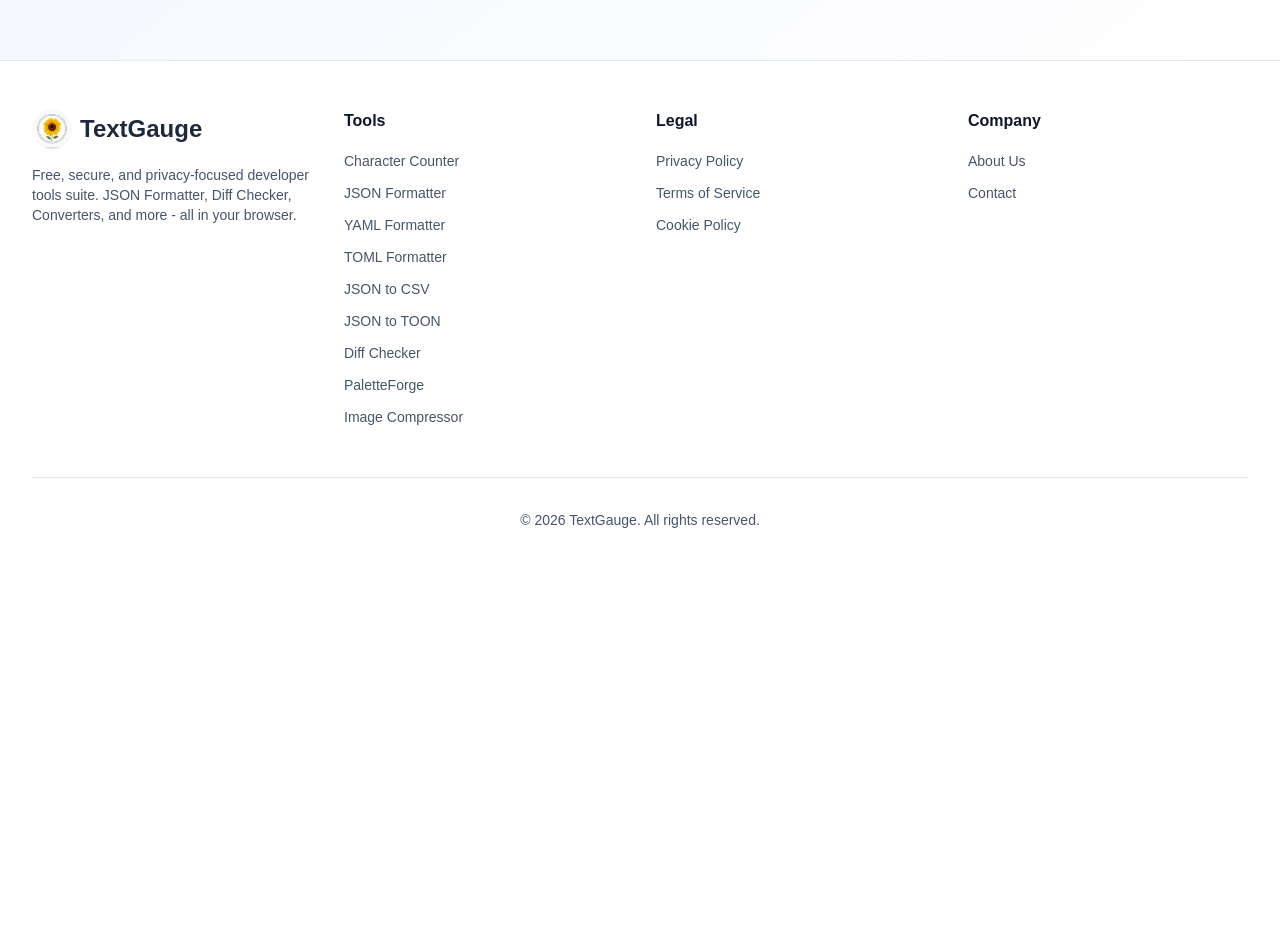
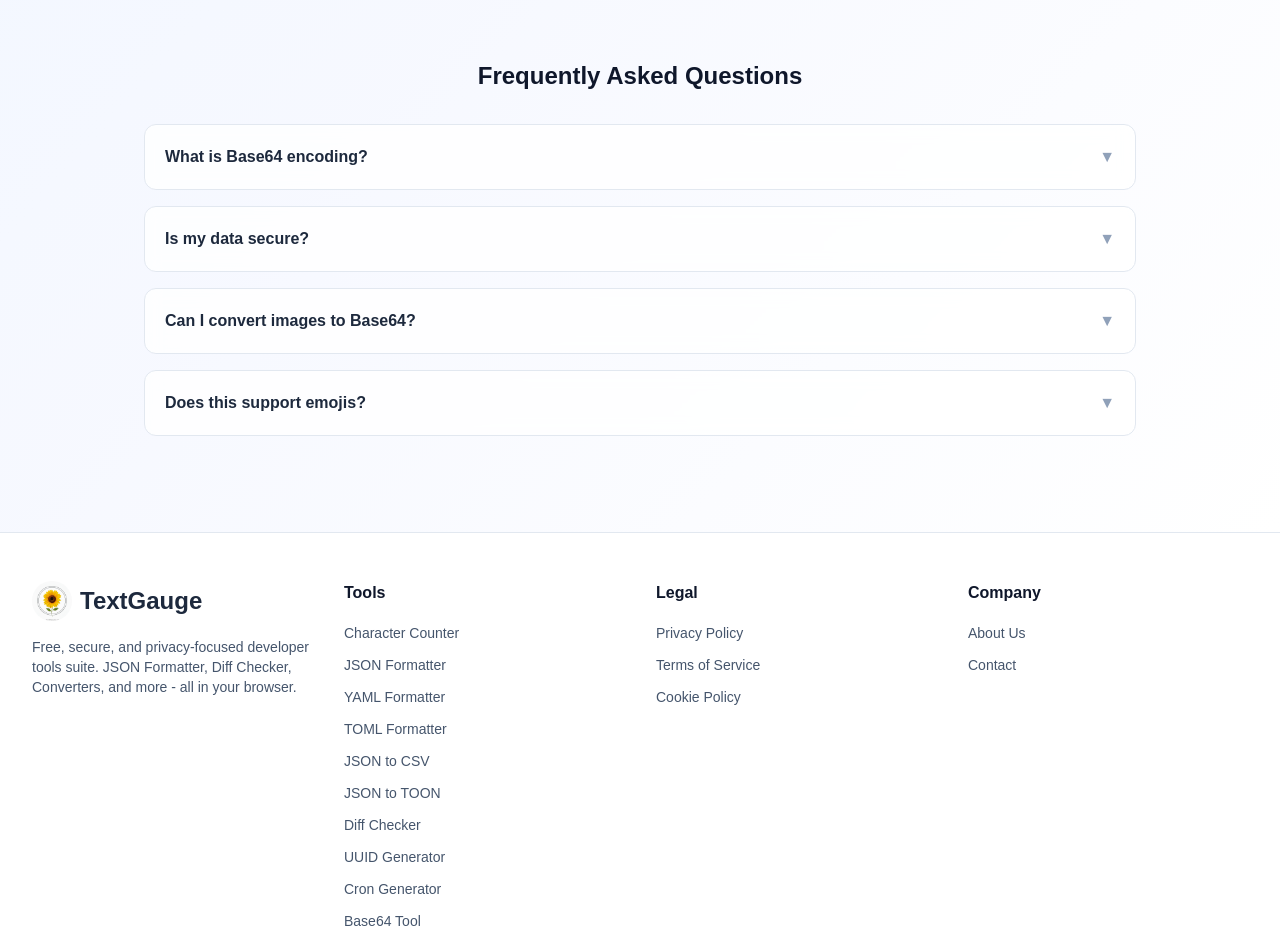
Before and after one commit to denesvaghani/textgauge-frontend, a Next.js app: page /base64-encoder in a window 1280 px wide. Shown: the part 960-1905 px from the top of the page. Before the commit the page ends 1538 px from the top, so only its background shows below. Built offline with nearby package versions, Linux system fonts and the light colour scheme; no server answers.

Commit message:
fix: add FAQs, improve UUID font, update footer links

```diff
--- a/src/app/base64-encoder/Base64Client.tsx
+++ b/src/app/base64-encoder/Base64Client.tsx
@@ -178,6 +178,31 @@ export default function Base64Client() {
             />
           </div>
 
+          {/* FAQ Section */}
+          <section className="w-full max-w-[1920px] mx-auto pb-16 mt-16">
+            <h2 className="text-2xl font-bold text-center text-slate-900 dark:text-white mb-8">
+              Frequently Asked Questions
+            </h2>
+            <div className="space-y-4 w-full">
+              {[
+                 { q: "What is Base64 encoding?", a: "Base64 is a way to represent binary data (like images or files) using only 64 ASCII characters. It ensures data remains intact during transport over protocols that might otherwise mangle binary content." },
+                 { q: "Is my data secure?", a: "Yes. All processing happens locally in your browser. We never upload your text or files to our servers." },
+                 { q: "Can I convert images to Base64?", a: "Yes! Switch to 'Encode' mode and upload an image file. The tool will generate the Base64 string that you can use in HTML or CSS." },
+                 { q: "Does this support emojis?", a: "Yes. Our tool correctly handles UTF-8 characters, so emojis and non-Latin scripts are encoded and decoded without errors." }
+              ].map((faq, i) => (
+                <details key={i} className="w-full group bg-white/80 dark:bg-slate-900/80 backdrop-blur-sm border border-slate-200 dark:border-slate-800 rounded-xl overflow-hidden transition-all duration-200 hover:shadow-md">
+                  <summary className="flex items-center justify-between p-5 font-semibold cursor-pointer text-slate-800 dark:text-white hover:bg-slate-50 dark:hover:bg-slate-800/50 transition-colors">
+                    {faq.q}
+                    <span className="text-slate-400 group-open:rotate-180 transition-transform">▼</span>
+                  </summary>
+                  <div className="px-5 pb-5 text-slate-600 dark:text-slate-300 text-sm leading-relaxed border-t border-slate-100 dark:border-slate-800 pt-4 bg-white/50 dark:bg-slate-900/50">
+                    {faq.a}
+                  </div>
+                </details>
+              ))}
+            </div>
+          </section>
+
         </main>
       </div>
     </FlowerBackground>
--- a/src/app/cron-job-generator/CronGeneratorClient.tsx
+++ b/src/app/cron-job-generator/CronGeneratorClient.tsx
@@ -101,6 +101,31 @@ export default function CronGeneratorClient() {
             </div>
           </div>
 
+          {/* FAQ Section */}
+          <section className="w-full max-w-[1920px] mx-auto pb-16 mt-16">
+            <h2 className="text-2xl font-bold text-center text-slate-900 dark:text-white mb-8">
+              Frequently Asked Questions
+            </h2>
+            <div className="space-y-4 w-full">
+              {[
+                { q: "What is Cron?", a: "Cron is a time-based job scheduler in Unix-like computer operating systems. Users can schedule jobs (commands or scripts) to run periodically at fixed times, dates, or intervals." },
+                { q: "How do I use the generated expression?", a: "Copy the expression (e.g., '*/5 * * * *') and paste it into your crontab file. You can edit your crontab by running 'crontab -e' in your terminal." },
+                { q: "What does the * mean?", a: "The asterisk (*) represents 'every'. For example, a * in the minute field means 'every minute'." },
+                { q: "Can I use this for non-Linux systems?", a: "The syntax generated here is standard standard Vixie Cron, compatible with most Unix/Linux systems. Some systems (like Quartz or Jenkins) may have slightly different variations." }
+              ].map((faq, i) => (
+                <details key={i} className="w-full group bg-white/80 dark:bg-slate-900/80 backdrop-blur-sm border border-slate-200 dark:border-slate-800 rounded-xl overflow-hidden transition-all duration-200 hover:shadow-md">
+                  <summary className="flex items-center justify-between p-5 font-semibold cursor-pointer text-slate-800 dark:text-white hover:bg-slate-50 dark:hover:bg-slate-800/50 transition-colors">
+                    {faq.q}
+                    <span className="text-slate-400 group-open:rotate-180 transition-transform">▼</span>
+                  </summary>
+                  <div className="px-5 pb-5 text-slate-600 dark:text-slate-300 text-sm leading-relaxed border-t border-slate-100 dark:border-slate-800 pt-4 bg-white/50 dark:bg-slate-900/50">
+                    {faq.a}
+                  </div>
+                </details>
+              ))}
+            </div>
+          </section>
+
         </main>
       </div>
     </FlowerBackground>
--- a/src/app/uuid-generator/UuidGeneratorClient.tsx
+++ b/src/app/uuid-generator/UuidGeneratorClient.tsx
@@ -151,9 +151,34 @@ export default function UuidGeneratorClient() {
             <textarea
                 value={generatedUuids.join('\n')}
                 readOnly
-                className="w-full h-[500px] p-6 font-mono text-sm bg-white dark:bg-slate-950 border border-slate-200 dark:border-slate-800 rounded-xl shadow-inner resize-y focus:outline-none focus:ring-2 focus:ring-blue-500/20"
+                className="w-full h-[500px] p-6 font-mono tracking-wider text-sm bg-white dark:bg-slate-950 border border-slate-200 dark:border-slate-800 rounded-xl shadow-inner resize-y focus:outline-none focus:ring-2 focus:ring-blue-500/20"
             />
           </div>
+
+          {/* FAQ Section */}
+          <section className="w-full max-w-[1920px] mx-auto px-4 sm:px-6 lg:px-8 pb-16">
+            <h2 className="text-2xl font-bold text-center text-slate-900 dark:text-white mb-8">
+              Frequently Asked Questions
+            </h2>
+            <div className="space-y-4 w-full">
+              {[
+                { q: "What is a UUID?", a: "A UUID (Universally Unique Identifier) is a 128-bit label used for information in computer systems. It creates a unique ID without a central coordination." },
+                { q: "Are these UUIDs unique?", a: "Yes. We generate standard Version 4 UUIDs using a cryptographically strong random number generator. The probability of collision is astronomically low." },
+                { q: "Is it free to use?", a: "Yes, you can generate up to 5,000 UUIDs at a time for free. There are no limits on daily usage." },
+                { q: "Do you store my UUIDs?", a: "No. All generation happens locally in your browser. We never see or store the IDs you generate." }
+              ].map((faq, i) => (
+                <details key={i} className="w-full group bg-white/80 dark:bg-slate-900/80 backdrop-blur-sm border border-slate-200 dark:border-slate-800 rounded-xl overflow-hidden transition-all duration-200 hover:shadow-md">
+                  <summary className="flex items-center justify-between p-5 font-semibold cursor-pointer text-slate-800 dark:text-white hover:bg-slate-50 dark:hover:bg-slate-800/50 transition-colors">
+                    {faq.q}
+                    <span className="text-slate-400 group-open:rotate-180 transition-transform">▼</span>
+                  </summary>
+                  <div className="px-5 pb-5 text-slate-600 dark:text-slate-300 text-sm leading-relaxed border-t border-slate-100 dark:border-slate-800 pt-4 bg-white/50 dark:bg-slate-900/50">
+                    {faq.a}
+                  </div>
+                </details>
+              ))}
+            </div>
+          </section>
 
         </main>
       </div>
--- a/src/components/Footer.tsx
+++ b/src/components/Footer.tsx
@@ -15,6 +15,9 @@ export function Footer() {
         { name: 'JSON to CSV', href: '/json-to-csv-converter' },
         { name: 'JSON to TOON', href: '/json-to-toon-converter' },
         { name: 'Diff Checker', href: '/diff-checker' },
+        { name: 'UUID Generator', href: '/uuid-generator' },
+        { name: 'Cron Generator', href: '/cron-job-generator' },
+        { name: 'Base64 Tool', href: '/base64-encoder' },
         { name: 'PaletteForge', href: '/palette-forge' },
         { name: 'Image Compressor', href: '/image-compressor' },
     ];
```
